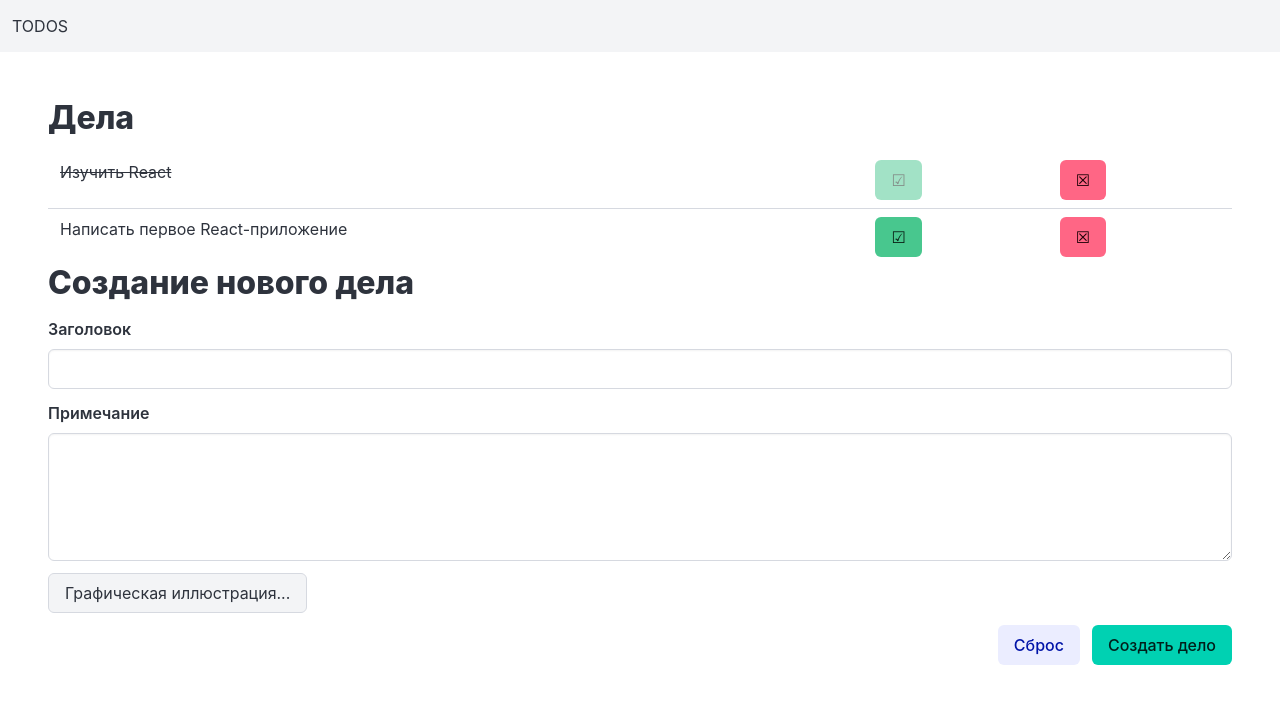
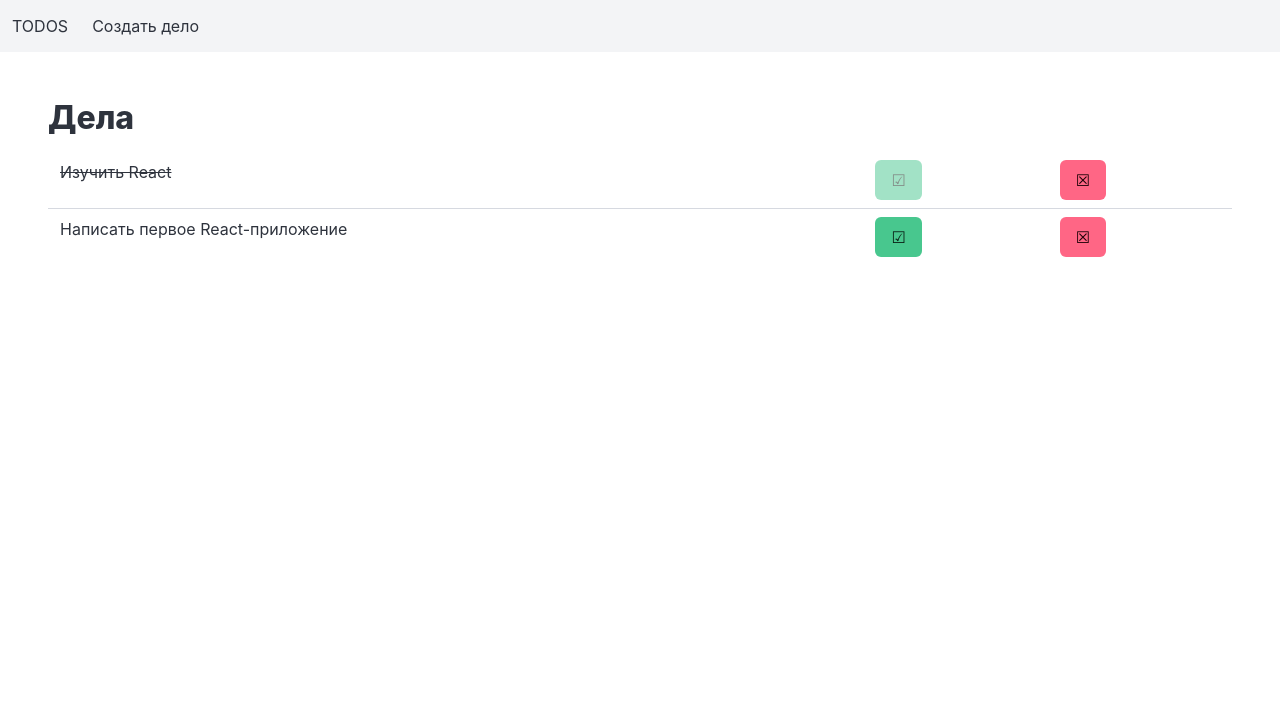
Before and after one commit to olegGrishko/todos-react-dronov, a React (Create React App) app: page / in a window 1280 px wide. Shown: the top 704 px of the page. Built offline with nearby package versions, Linux system fonts and the light colour scheme.

Commit message:
Glava 1.8 Route, link TodoAdd, menu burger

```diff
--- a/package.json
+++ b/package.json
@@ -10,6 +10,7 @@
     "bulma": "^1.0.4",
     "react": "^19.1.1",
     "react-dom": "^19.1.1",
+    "react-router-dom": "^7.8.0",
     "react-scripts": "5.0.1",
     "web-vitals": "^2.1.4"
   },
--- a/src/App.js
+++ b/src/App.js
@@ -1,6 +1,7 @@
 import { Component } from 'react';
 import TodoList from './TodoList';
 import TodoAdd from './TodoAdd';
+import { HashRouter, Routes, Route, NavLink } from 'react-router-dom';
 
 const date1 = new Date(2021, 7, 19, 14, 5);
 const date2 = new Date(2021, 7, 19, 15, 23);
@@ -27,10 +28,11 @@ const initialData = [
 export default class App extends Component {
   constructor(props) {
     super(props);
-    this.state = { data: initialData };
+    this.state = { data: initialData, showMenu: false };
     this.setDone = this.setDone.bind(this);
     this.delete = this.delete.bind(this);
     this.add = this.add.bind(this);
+    this.showMenu = this.showMenu.bind(this);
   }
 
   setDone(key) {
@@ -52,23 +54,64 @@ export default class App extends Component {
     this.setState((state) => ({}));
   }
 
+  showMenu(evt) {
+    evt.preventDefault();
+    this.setState((state) => ({ showMenu: !state.showMenu }));
+  }
+
   render() {
     return (
-      <div>
+      <HashRouter>
         <nav className='navbar is-light'>
           <div className='navbar-brand'>
-            <span className='navbar-item is-uppercase'>
+            <NavLink
+              to="/"
+              className={({ isActive }) =>
+                'navbar-item is-uppercase' +
+                (isActive ? ' is-active' : '')
+              }
+            >
               Todos
-            </span>
+            </NavLink>
+            <a href='/'
+              className={this.state.showMenu ?
+                'navbar-burger is-active' :
+                'navbar-burger'}
+              onClick={this.showMenu}>
+              <span></span>
+              <span></span>
+              <span></span>
+            </a>
+          </div>
+          <div className={this.state.showMenu ?
+            'navbar-menu is-active' :
+            'navbar-menu'}
+            onClick={this.showMenu}>
+            <div className='navbar-start'>
+              <NavLink
+                to="/add"
+                className={({ isActive }) =>
+                  'navbar-item' + (isActive ? ' is-active' : '')
+                }
+              >
+                Создать дело
+              </NavLink>
+            </div>
           </div>
         </nav>
         <main className='content px-6 mt-6'>
-          <TodoList list={this.state.data}
-            setDone={this.setDone}
-            delete={this.delete} />
-          <TodoAdd add={this.add} />
+          <Routes>
+            <Route path='/' element={
+              <TodoList list={this.state.data}
+                setDone={this.setDone}
+                delete={this.delete} />
+            } />
+            <Route path='/add' element={
+              <TodoAdd add={this.add} />
+            } />
+          </Routes>
         </main>
-      </div>
+      </HashRouter>
     );
   }
 }
```
Also changed, not shown: 1 other file (tests, documents, lock files or other folders).
